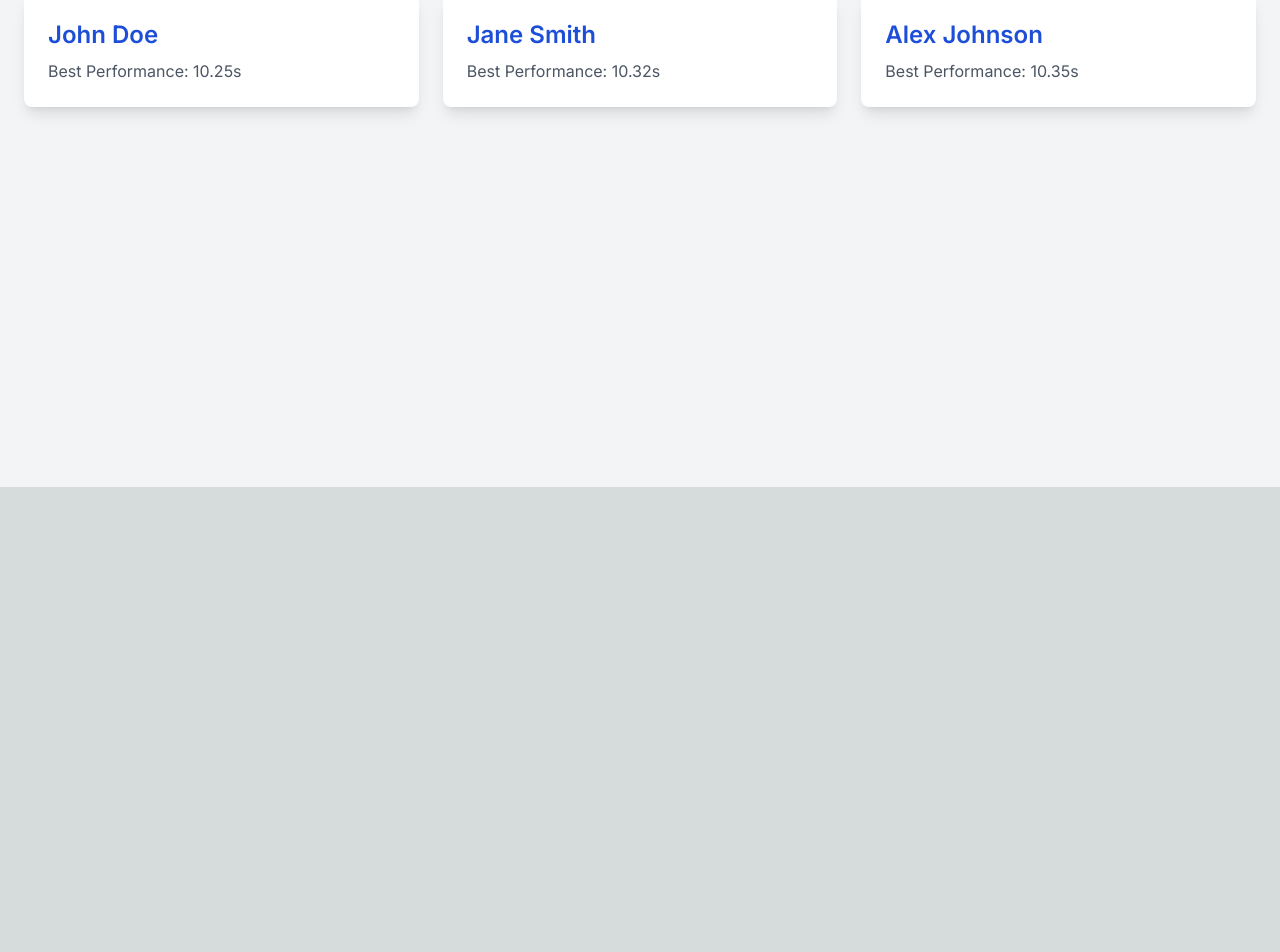
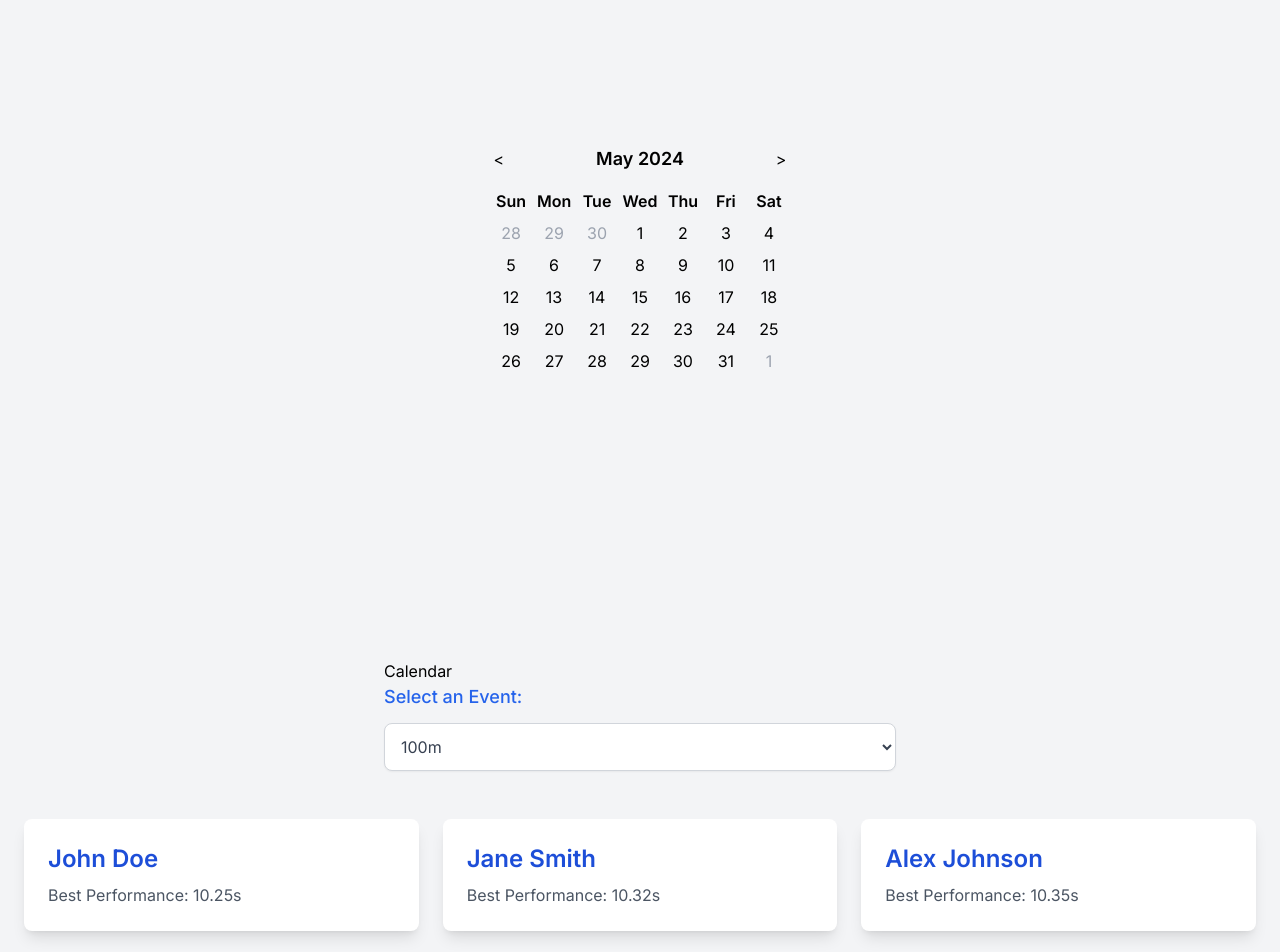
Before and after one commit to sohumgaitonde/trackthetrack, a Next.js app in the folder trackthetrack/: page / in a window 1280 px wide. Shown: the part 313-1265 px from the top of the page. Before the commit the page ends 800 px from the top, so only its background shows below. Built offline with nearby package versions, Linux system fonts and the light colour scheme.

Commit message:
Add the calendar on the home page
Next need to put it on its own page and connect it with the button I made

```diff
--- a/trackthetrack/app/page.tsx
+++ b/trackthetrack/app/page.tsx
@@ -1,6 +1,7 @@
 "use client";
 
 import React, { useState, useEffect } from 'react';
+import Calendar from "./calendar/page";
 import 'tailwindcss/tailwind.css';
 
 const events = [
@@ -181,7 +182,14 @@ const HomePage: React.FC = () => {
           Road to the Olympics
         </h2>
       </header>
-
+      <section className="calendar">
+        <div className="max-w-lg mx-auto">
+          <Calendar />
+          <a href="destination.html">
+            <button>Calendar</button>
+          </a>
+        </div>
+      </section>
       <section className="mb-12">
         <div className="max-w-lg mx-auto">
           <label htmlFor="event-selector" className="block text-lg font-medium text-blue-600 mb-3">
```
Also changed, not shown: 1 other file (tests, documents, lock files or other folders).
